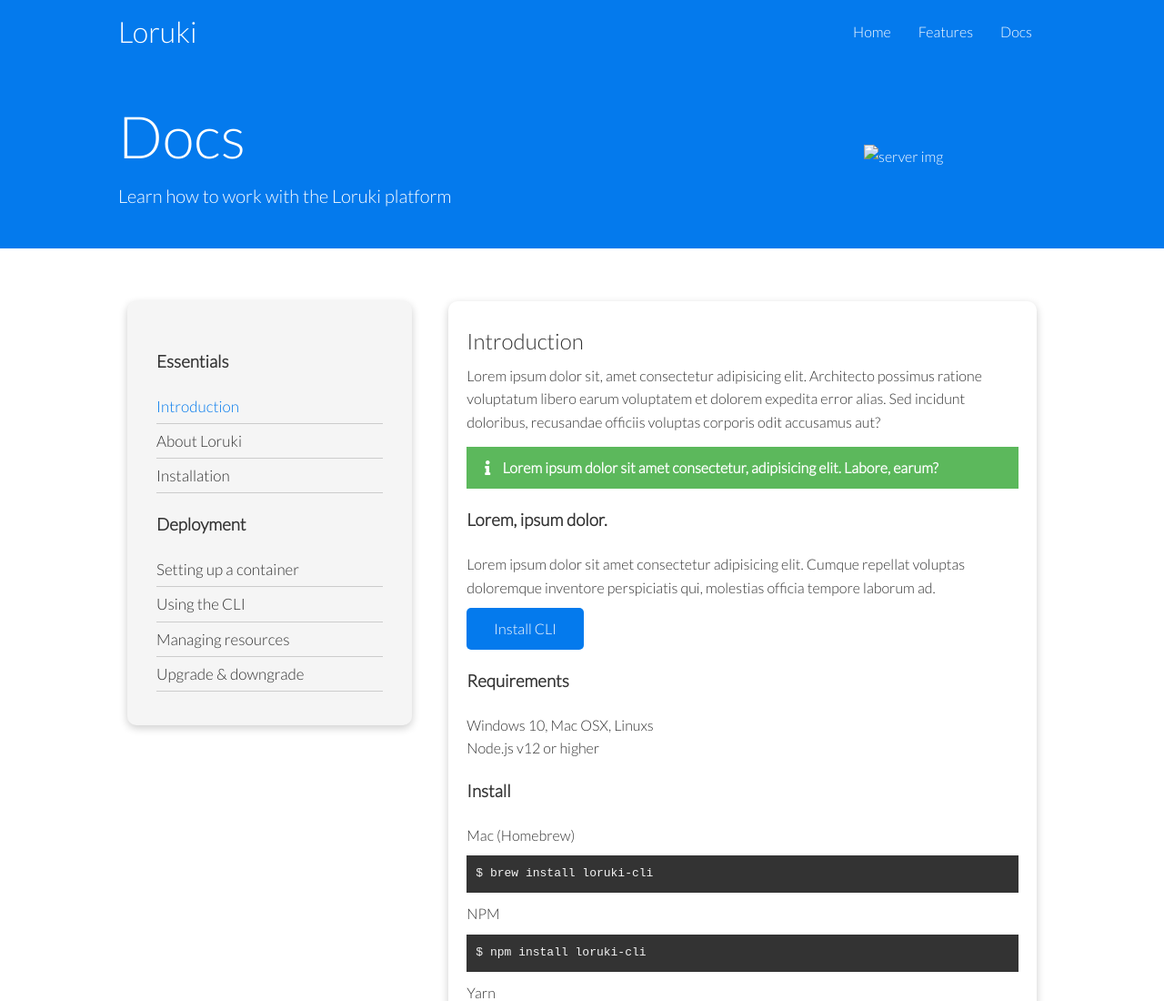
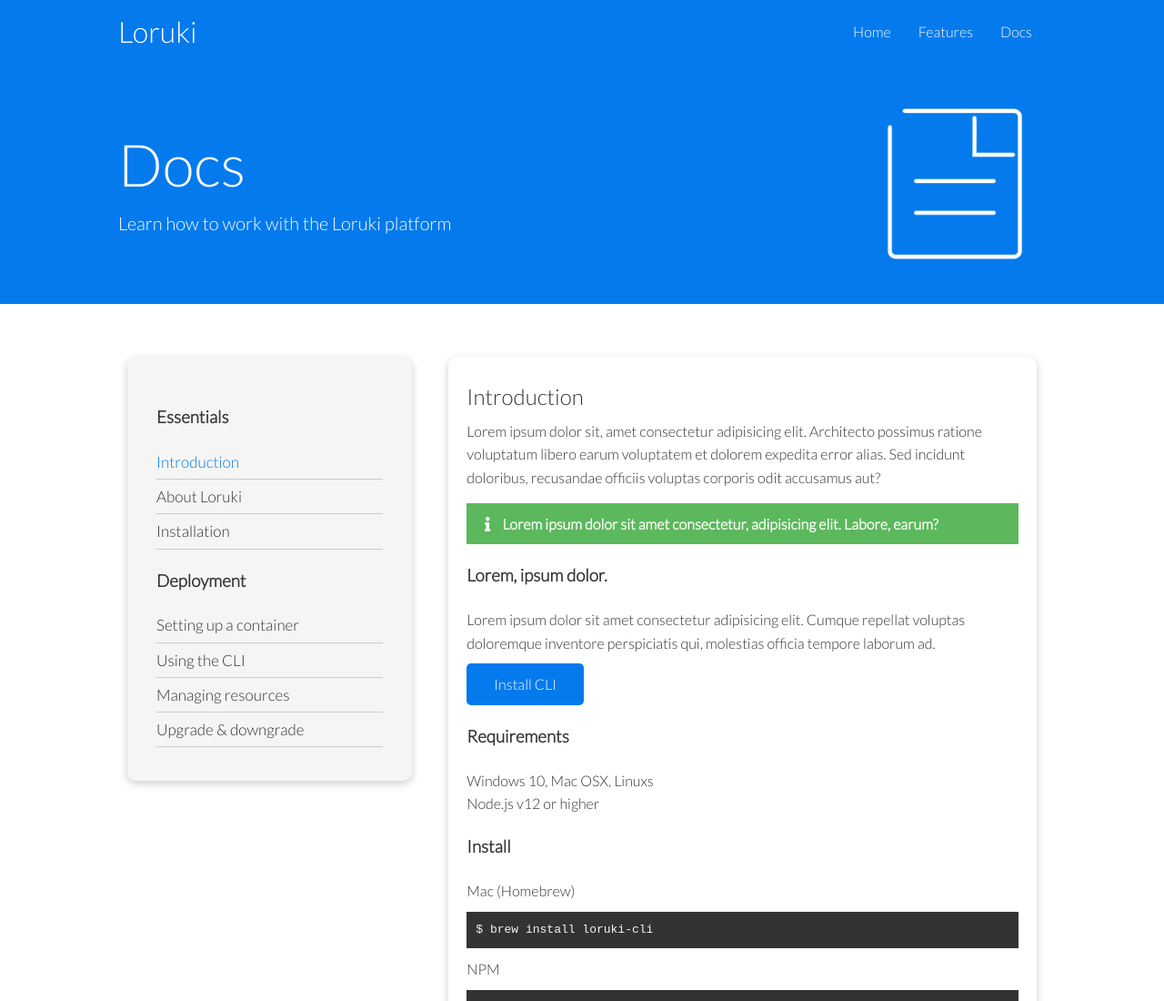
Before and after one commit to sabkad/loruki-website, a plain HTML site: page docs.html in a window 1280 px wide. Shown: the top 1100 px of the page at 91% size. Drawn offline with Linux system fonts and the light colour scheme; the site is published under a folder, as on GitHub Pages, so addresses that start at the root find nothing.

Commit message:
Attempt to change the link in docs

```diff
--- a/docs.html
+++ b/docs.html
@@ -30,7 +30,7 @@
                 <h1 class="xl">Docs</h1>
                 <p class="lead">Learn how to work with the Loruki platform</p>
             </div>
-            <img src="/images/docs.png" alt="server img">
+            <img src="images/docs.png" alt="server img">
         </div>
     </section>
 
```
